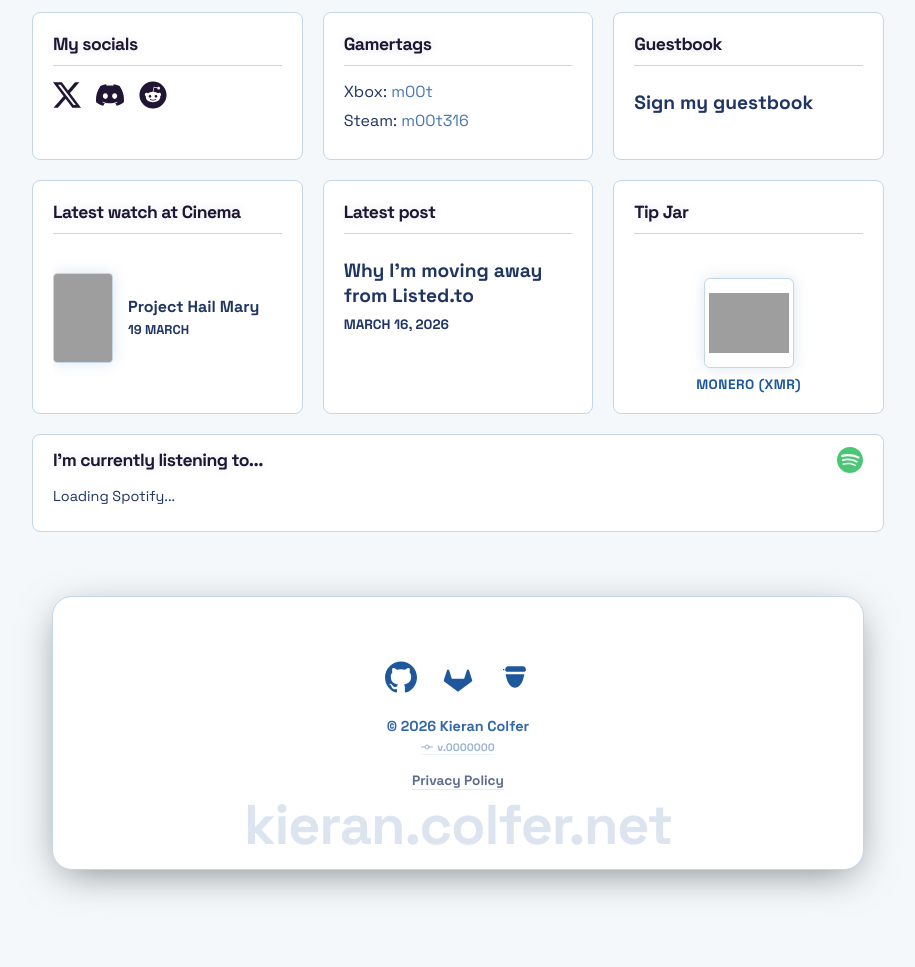
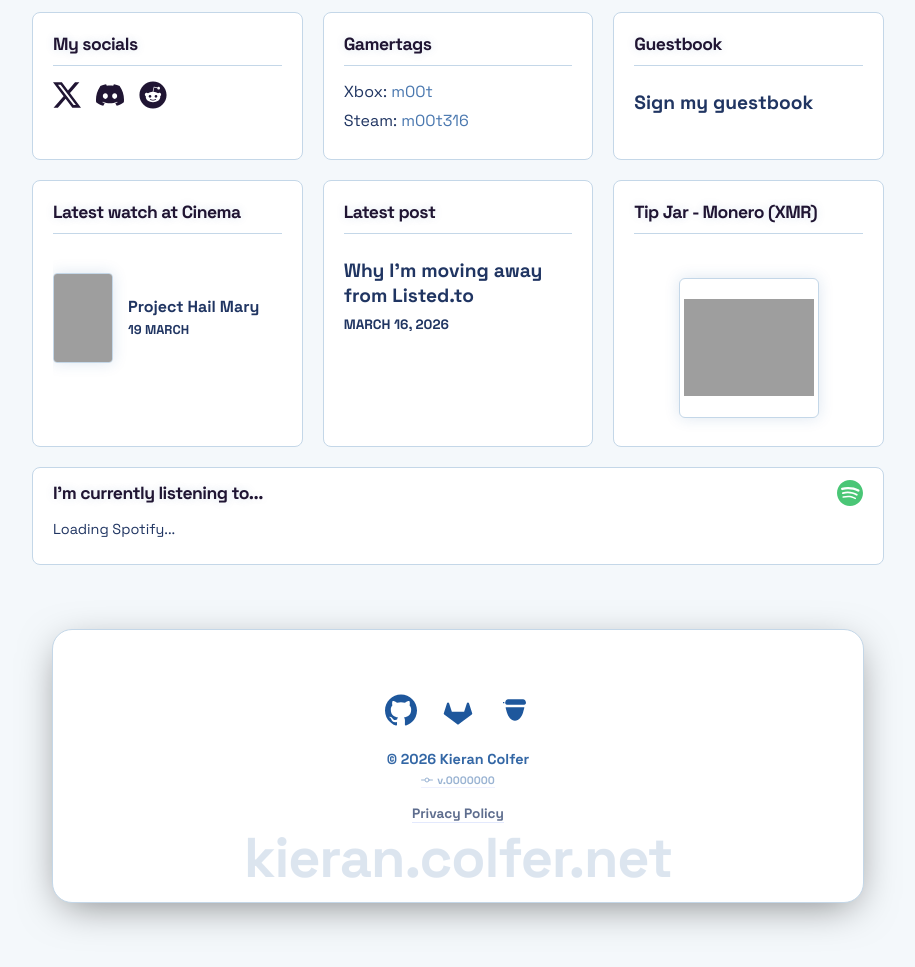
Before and after one commit to PASSK3YS/PASSK3YS.github.io, a Jekyll site: the page built from index.md, in a window 1280 px wide. Shown: the part 296-1263 px from the top of the page, without its empty margins (182-1097 px from the left). Built offline with Jekyll 4.4.1, drawn with Linux system fonts in a browser that asks for light colours; before the commit the page ends 1230 px from its top, so only the background shows below that; grey boxes are pictures that could not be loaded.

Commit message:
chore: increase qr size

```diff
--- a/index.md
+++ b/index.md
@@ -62,10 +62,9 @@ title: About
         </div>
     </div>
     <div class="grid-item">
-        <h3>Tip Jar</h3>
+        <h3>Tip Jar - Monero (XMR)</h3>
         <div class="tip-jar-container">
             <img src="https://files.horizon.pics/7a5ffcb6-a038-4326-b27b-f6206d417b7f?a=480&region=eu-central&mime1=image&mime2=jpeg" alt="Monero QR Code" class="tip-qr">
-            <p class="tip-text">Monero (XMR)</p>
         </div>
     </div>
     <div class="grid-item" id="spotify-card" style="grid-column: 1 / -1; position: relative; overflow: hidden; padding: 12px 20px;">
@@ -265,8 +264,8 @@ title: About
 }
 
 .tip-qr {
-    width: 90px;
-    height: 90px;
+    width: 140px;
+    height: 140px;
     object-fit: contain;
     background-color: #ffffff;
     border-radius: 6px;
```
